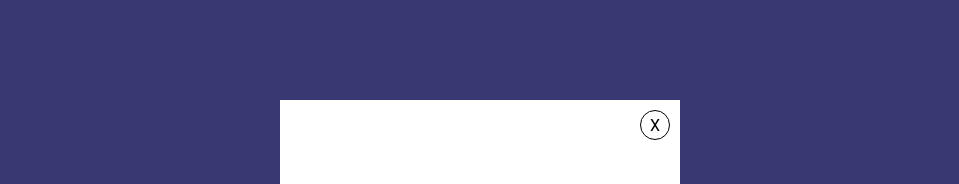
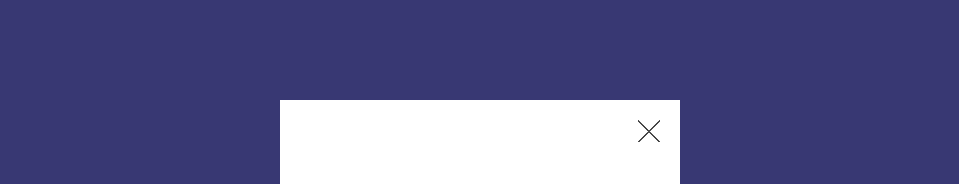
Before and after one commit to Baymurat/bouncing-balls, a React app: page / in a window 1280 px wide. Both pictures are taken after a click on the button "ADD BALL". Shown: the top 184 px of the page, without its empty margins (160-1119 px from the left). Built offline with nearby package versions, Linux system fonts and the light colour scheme.

Commit message:
refactor: update close button

```diff
--- /dev/null
+++ b/src/components/add-ball-modal/CloseButton.tsx
@@ -0,0 +1,17 @@
+import styles from "./styles.module.scss";
+
+type Props = {
+  onClick: () => void;
+  className?: string;
+}
+
+const CloseButton = ({ onClick, className }: Props) => (
+  <div onClick={onClick} className={`${styles.closeButton} ${className}`}>
+    <div className={styles.one}></div>
+    <div className={styles.two}></div>
+    <div className={styles.three}></div>
+    <div className={styles.four}></div>
+  </div>
+);
+
+export default CloseButton;
--- a/src/components/add-ball-modal/index.tsx
+++ b/src/components/add-ball-modal/index.tsx
@@ -5,6 +5,7 @@ import { yupResolver } from "@hookform/resolvers/yup";
 import { useBallsContext } from "../../context/ballsContext";
 import { createBall } from "../../helpers/generateBall";
 import { CreateBall as CreateBallType } from "../../types/types";
+import CloseButton from "./CloseButton";
 
 import * as yup from "yup";
 
@@ -53,7 +54,10 @@ const AddBallModal = () => {
         onClose={onModalClose}
       >
         <form className={styles.form} onSubmit={handleSubmit(onSubmit)}>
-          <span onClick={onModalClose} className={styles.closeButton}>X</span>
+          <CloseButton
+            className={styles.buttonPosition}
+            onClick={onModalClose}
+          />
           <Controller
             name="speed"
             control={control}
--- a/src/components/add-ball-modal/styles.module.scss
+++ b/src/components/add-ball-modal/styles.module.scss
@@ -17,20 +17,63 @@
     width: 400px;
     height: 600px;
 
-    .closeButton {
-      position: absolute;
-      right: 10px;
-      top: 10px;
-      cursor: pointer;
-      width: 30px;
-      height: 30px;
-      border-radius: 50%;
-      background: #fff;
+    @mixin quarter($deg) {
+      width: 11px;
+      height: 11px;
+      position: relative;
+      overflow: hidden;
       display: flex;
       align-items: center;
       justify-content: center;
-      border: 1px solid black;
-      font-family: "Roboto","Helvetica","Arial",sans-serif;
+
+      &::before {
+        content: '';
+        position: absolute;
+        width: 1px;
+        height: 200%;
+        background: black;
+        transform: rotate($deg);
+      }
+    }
+
+    .closeButton {
+      width: 22px;
+      height: 22px;
+      display: flex;
+      flex-wrap: wrap;
+      position: absolute;
+      cursor: pointer;
+
+      &:hover {
+        animation: rotate-animation 0.7s ease-in-out;
+      }
+
+      .one {
+        @include quarter(-45deg);
+      }
+
+      .two {
+        @include quarter(45deg);
+      }
+
+      .three {
+        @include quarter(45deg);
+      }
+
+      .four {
+        @include quarter(-45deg);
+      }
     }
   }
 }
+
+@keyframes rotate-animation {
+  100% {
+    transform: rotate(180deg);
+  }
+}
+
+.buttonPosition {
+  right: 20px;
+  top: 20px;
+}
```
